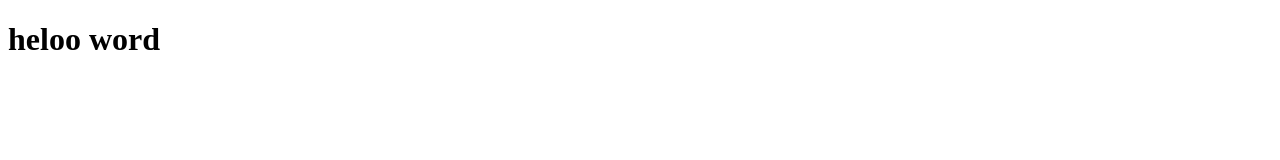
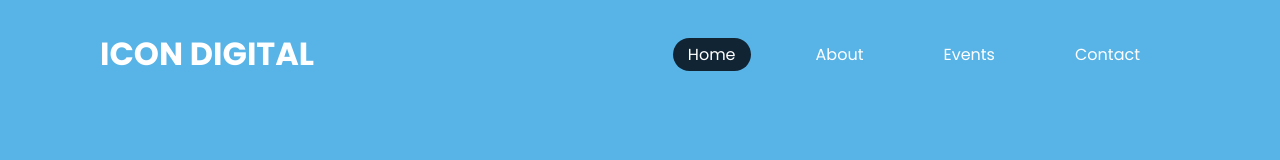
Before and after one commit to mahdisamanbari/scroll-js, a plain HTML site: page index.html in a window 1280 px wide. Drawn offline with Linux system fonts and the light colour scheme.

Commit message:
header is done,tag and style

```diff
--- a/index.html
+++ b/index.html
@@ -4,9 +4,18 @@
     <meta charset="UTF-8">
     <meta name="viewport" content="width=device-width, initial-scale=1.0">
     <title>Document</title>
+    <link rel="stylesheet" href="style.css">
 </head>
 <body>
-    <h1>heloo word</h1>
+    <header>
+        <a href="#" class="logo">ICON DIGITAL</a>
+        <ul class="navigation">
+            <li><a href="#" class="active">Home</a></li>
+            <li><a href="#">About</a></li>
+            <li><a href="#">Events</a></li>
+            <li><a href="#">Contact</a></li>
+        </ul>
+    </header>
 
 </body>
 </html>
--- /dev/null
+++ b/style.css
@@ -0,0 +1,51 @@
+@import url("https://fonts.googleapis.com/css2?family=Poppins:wght@200;300;400;500;600;700;800;900&display=swap");
+*{
+    box-sizing: border-box;
+    margin: 0;
+    padding: 0;
+    font-family: "Poppins", sans-serif;
+}
+body{
+    background: #58b4e7;
+    min-height: 100vh;
+    overflow-x: hidden;
+}
+header{
+    display: flex;
+    align-items: center;
+    justify-content: space-between;
+    padding: 30px 100px;
+}
+
+.logo{
+    text-decoration: none;
+    color: #fff;
+    font-weight: 700;
+    font-size: 2em;
+
+}
+.navigation{
+    display: flex;
+    align-items: center;
+    justify-content: space-between;
+}
+.navigation a{
+    text-decoration: none;
+    padding: 10px;
+    color: #fff;
+    padding: 5px 15px;
+    border-radius: 20px;
+    transition: all 0.4s ease-in-out;
+}
+.navigation a:hover{
+    background: #112434;
+
+}
+.navigation li{
+    list-style: none;
+    padding: 0 25px;
+}
+.active{
+    background: #112434;
+
+}
```
